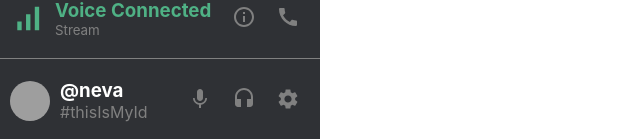
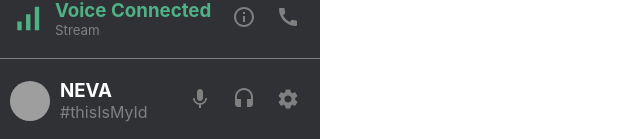
Before and after one commit to Nevaland/discord-clone-neva, a React (Create React App) app: page / in a window 1280 px wide. Shown: the part 658-797 px from the top of the page, without its empty margins (0-640 px from the left). Built offline with nearby package versions, Linux system fonts and the light colour scheme; grey boxes are pictures that could not be loaded.

Commit message:
Implement sidebar

```diff
--- a/src/Sidebar.js
+++ b/src/Sidebar.js
@@ -56,7 +56,7 @@ function Sidebar() {
       <div className="sidebar__profile">
         <Avatar src="https://discord.com/assets/dd4dbc0016779df1378e7812eabaa04d.png" />
         <div className="sidebar__profileInfo">
-          <h3>@neva</h3>
+          <h3>NEVA</h3>
           <p>#thisIsMyId</p>
         </div>
 
```
